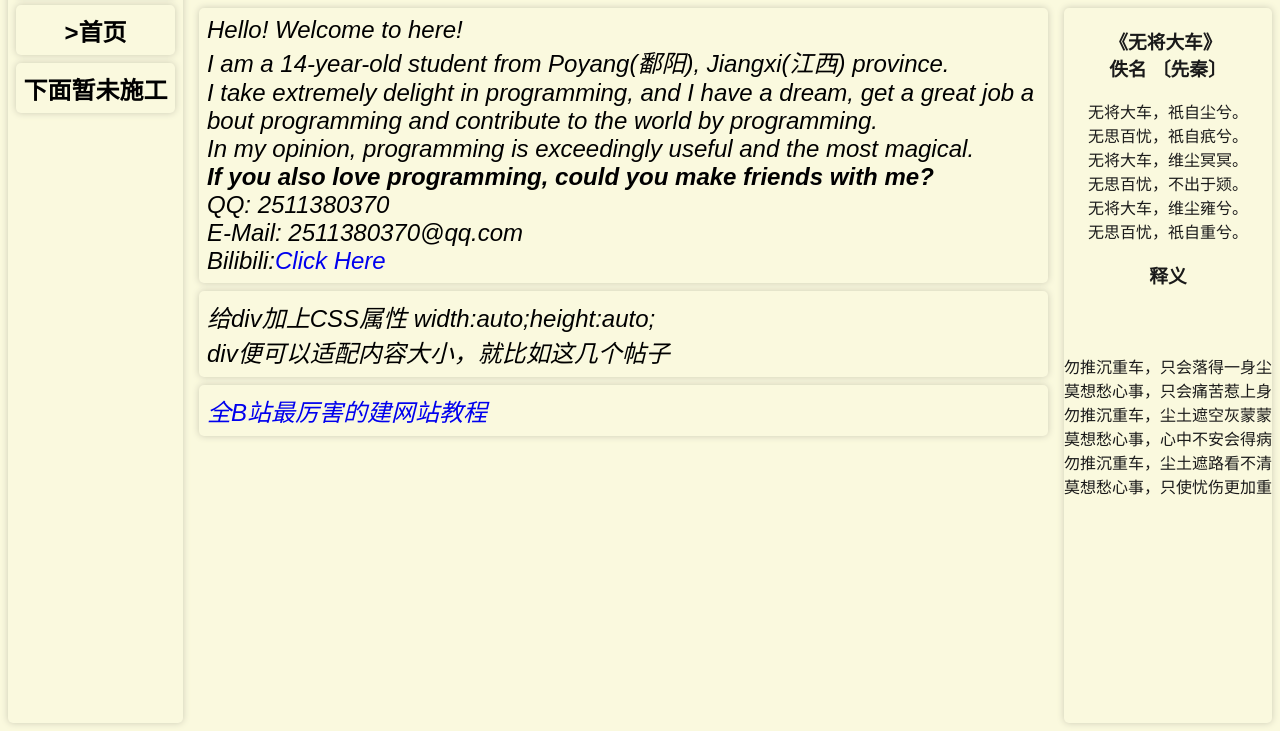
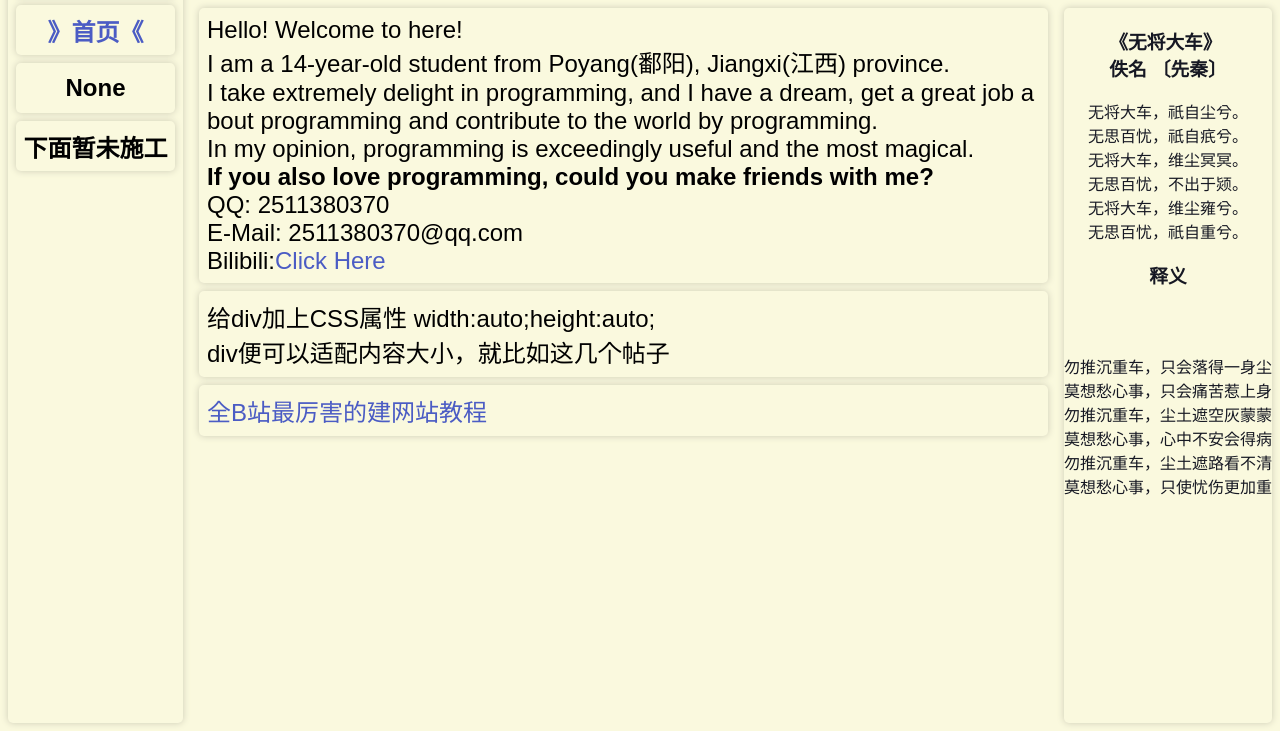
Before and after one commit to dogement21/dogement21.github.io, a plain HTML site: page index.html in a window 1280 px wide. Shown: the part 69-800 px from the top of the page. Drawn offline with Linux system fonts and the light colour scheme.

Commit message:
Update index.html

```diff
--- a/index.html
+++ b/index.html
@@ -1,7 +1,7 @@
 <!DOCTYPE html>
-<html lang="zh">
+<html>
 
-<head>
+<head lang="zh">
     <meta charset="utf-8">
     <title>苏尔伯特</title>
     <style>
@@ -26,10 +26,11 @@
 
         a {
             text-decoration: none;
+            color: #4b5cc4;
         }
 
         .black {
-            color: rgb(26, 26, 26);
+            color: #161823;
         }
 
         .white {
@@ -103,7 +104,10 @@
             <h2>&ensp;秘密基地</h2>
         </div>
         <div style="flex-direction: row;height: 50px;" class="flex white br bs ma8 jc-c ai-c">
-            <h2>>首页 </h2>
+            <h2><a href="">》首页《</a></h2>
+        </div>
+        <div style="flex-direction: row;height: 50px;" class="flex white br bs ma8 jc-c ai-c">
+            <h2>None</h2>
         </div>
         <div style="flex-direction: row;height: 50px;" class="flex white br bs ma8 jc-c ai-c">
             <h2>下面暂未施工</h2>
@@ -113,14 +117,14 @@
     <div class="flex column flex1 white">
         <!-- 头部兰 -->
         <div class="white br bs ma8 flex center" style="width: auto; height: auto;z-index: 1;">
-            <h1 lang="de" class="ma8">Hallo Welt! Setzen Sie die Segel für die Zukunft!</h1>
+            <h1 class="ma8">Hallo Welt! Setzen Sie die Segel für die Zukunft!</h1>
         </div>
         <!-- 内容区 -->
         <div style="overflow: auto;" class="flex1 flex white">
             <!-- 左区 -->
             <div style="flex: 4;overflow: auto;width: auto; height: auto;">
                 <div style="width: auto; height: auto;overflow: auto;" class="ma8 white bs flex column br">
-                    <p lang="en" style="font-size: 24px;font-style: italic;" class="wb ma8">
+                    <p style="font-size: 24px" class="wb ma8">
                         Hello! Welcome to here!<br>
                         I am a 14-year-old student from Poyang(鄱阳), Jiangxi(江西) province.<br>
                         I take extremely delight in programming, and I have a dream, get a great job about programming
@@ -137,12 +141,13 @@
                     </p>
                 </div>
                 <div style="width: auto; height: auto;overflow: auto;" class="ma8 white bs flex column br">
-                    <p style="font-size: 24px;font-style: italic;" class="wb ma8">
-                        给div加上CSS属性 width:auto;height:auto;<br>div便可以适配内容大小，就比如这几个帖子
+                    <p style="font-size: 24px;" class="wb ma8">
+                        给div加上CSS属性 width:auto;height:auto;<br>
+                        div便可以适配内容大小，就比如这几个帖子
                     </p>
                 </div>
                 <div style="width: auto; height: auto;overflow: auto;" class="ma8 white bs flex column br">
-                    <p style="font-size: 24px;font-style: italic;" class="wb ma8">
+                    <p style="font-size: 24px;" class="wb ma8">
                         <a href="https://www.bilibili.com/video/BV1AF411s78P">全B站最厉害的建网站教程</a>
                     </p>
                 </div>
```
